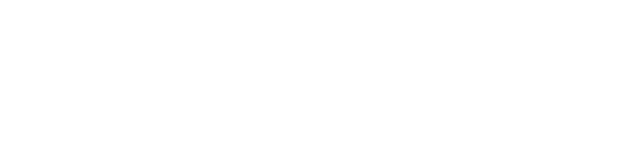
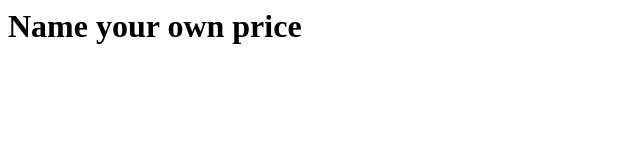
Before and after one commit to erodriguezvidal/gitsample, a plain HTML site: page index.html in a window 1280 px wide. Shown: the whole page, without its empty margins (0-640 px from the left). Drawn offline with Linux system fonts and the light colour scheme.

Commit message:
Yet another home page change

```diff
--- a/index.html
+++ b/index.html
@@ -3,5 +3,6 @@
 		<title>The home page for the new priceline.com</title>
 	</head>
 	<body>
+		<h1>Name your own price</h1>
 	</body>
 </html>
```
